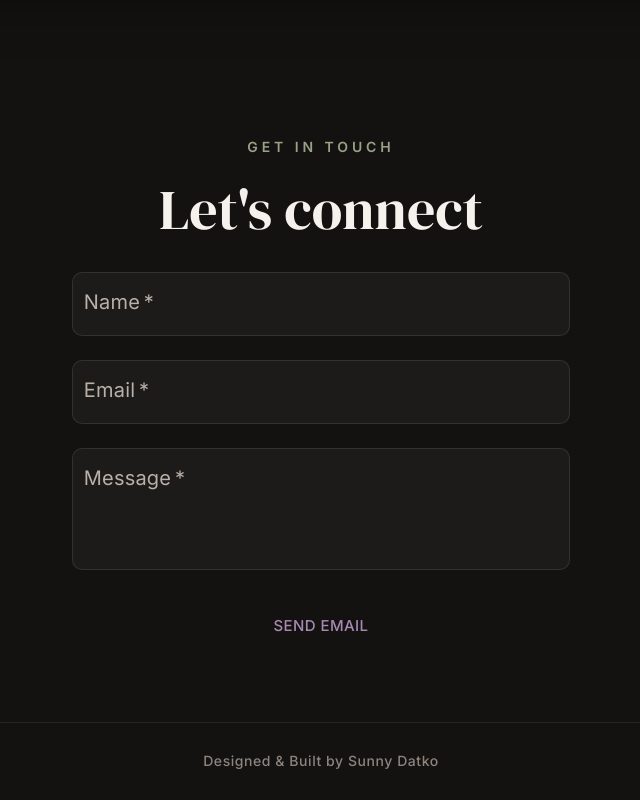
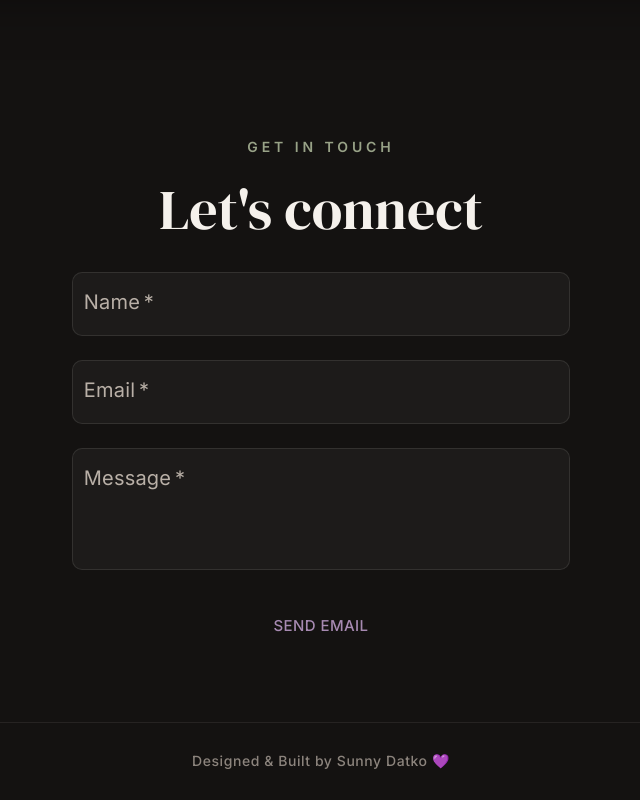
Before and after one commit to sunnydatko/sunny-datko, a React (Vite) app: page / in a window 1280 px wide. Shown: the part 3654-4454 px from the top of the page, without its empty margins (319-959 px from the left). Built offline with nearby package versions, Linux system fonts and the light colour scheme.

Commit message:
update footer

```diff
--- a/src/components/Footer.tsx
+++ b/src/components/Footer.tsx
@@ -22,7 +22,7 @@ const Footer = () => (
             "&:hover": { color: "primary.main", backgroundColor: "transparent" },
           }}
         >
-          Designed &amp; Built by Sunny Datko
+          Designed &amp; Built by Sunny Datko 💜
         </Button>
       </Container>
     </Box>
```
